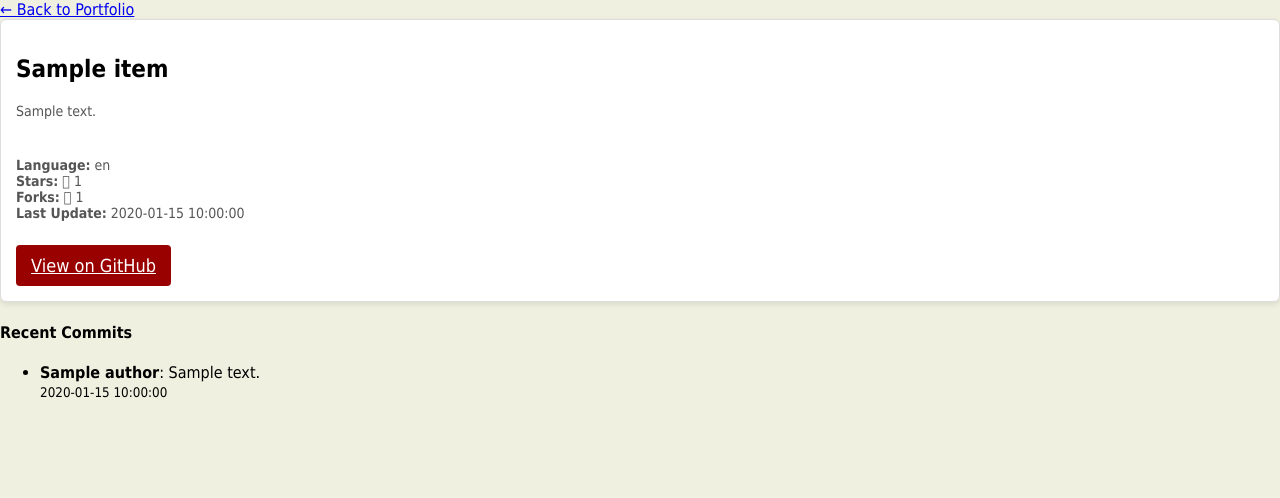
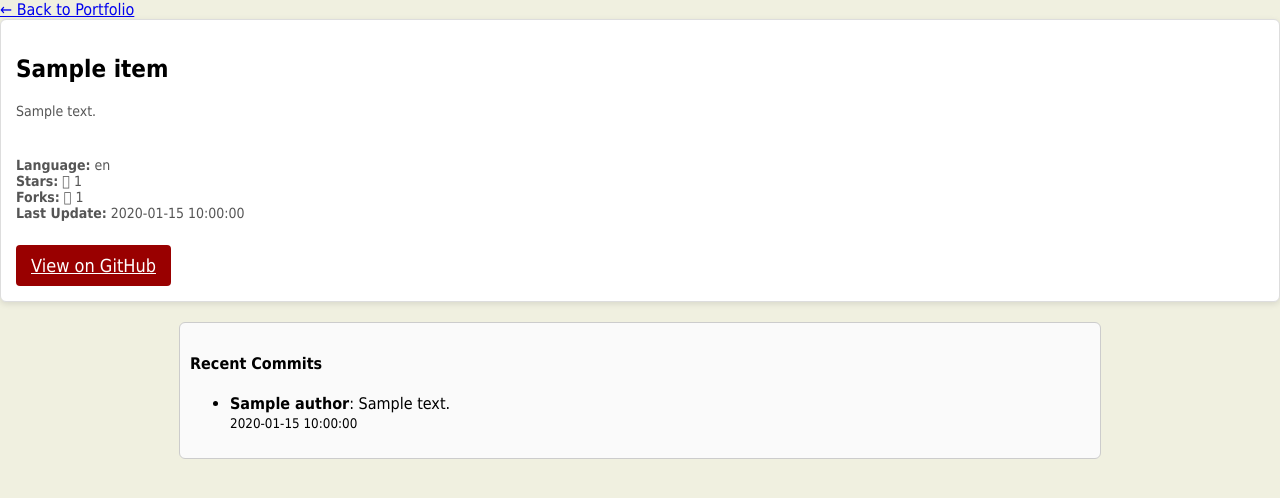
Before and after one commit to synnaulaid/myFuckingWebPorto, a Flask app: the page made by app.py in a window 1280 px wide. Shown: the top 498 px of the page. Run offline with Flask 3, Linux system fonts and the light colour scheme; a database or web service that is not in the repository returns one stand-in record (Sample ...); data that the repository does not hold is empty; some libraries are stand-ins or nearby versions.

Commit message:
Fix repo

```diff
--- a/app.py
+++ b/app.py
@@ -40,4 +40,4 @@ def repo_detail(name):
                             prs_closed=prs_closed)
 
 if __name__ == "__main__":
-    app.run(debug=True)
+    app.run(debug=True, host="0.0.0.0", port=5000)
--- a/templates/index.html
+++ b/templates/index.html
@@ -59,7 +59,7 @@
                         <h3><a href="{{ url_for('repo_detail', name=r.name) }}">{{ r.name }}</a></h3>
                         <p>{{ r.description or 'No description available.' }}</p>
                         <small><i class='bx bx-star'></i> {{ r.stargazers_count }} · Updated {{ r.updated_at }}</small>
-                        <a href="{{ r.html_url }}" class="btn-view" target="_blank">View on GitHub</a>
+                        <a href="{{ url_for('repo_detail', name=r.name) }}" class="btn-view" target="_blank">View Details</a>
                     </div>
                     {% endfor %}
                 </div>
--- a/templates/repo.html
+++ b/templates/repo.html
@@ -20,10 +20,10 @@
             </div>
         </div>
 
-        <div class="repo-commits mt-4">
+        <div class=" mt-4 area-activity">
             <h4>Recent Commits</h4>
             {% if commits %}
-                <ul class="repo-commit-list">
+                <ul class="tree list-group">
                     {% for commit in commits %}
                         <li class="repo-commit-item">
                             <strong>{{ commit.commit.author.name }}</strong>: {{ commit.commit.message }}
```
